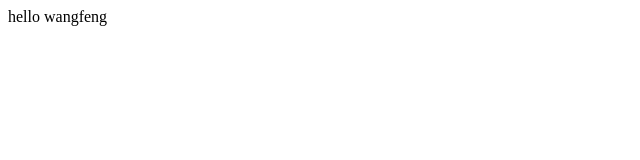
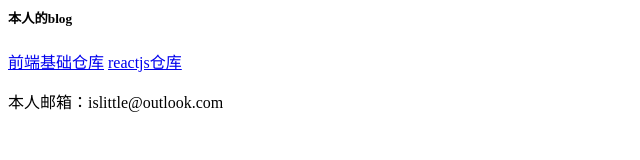
Before and after one commit to islittle/islittle.github.io, a plain HTML site: page index.html in a window 1280 px wide. Shown: the whole page, without its empty margins (0-640 px from the left). Drawn offline with Linux system fonts and the light colour scheme.

Commit message:
Update index.html

```diff
--- a/index.html
+++ b/index.html
@@ -1 +1,8 @@
-hello wangfeng
+
+<h5>本人的blog</h5>
+
+<a href='https://github.com/islittle/Web-Developer'>前端基础仓库</a>
+
+<a href='https://github.com/islittle/reactjs'>reactjs仓库</a>
+
+<p>本人邮箱：islittle@outlook.com</p>
```
